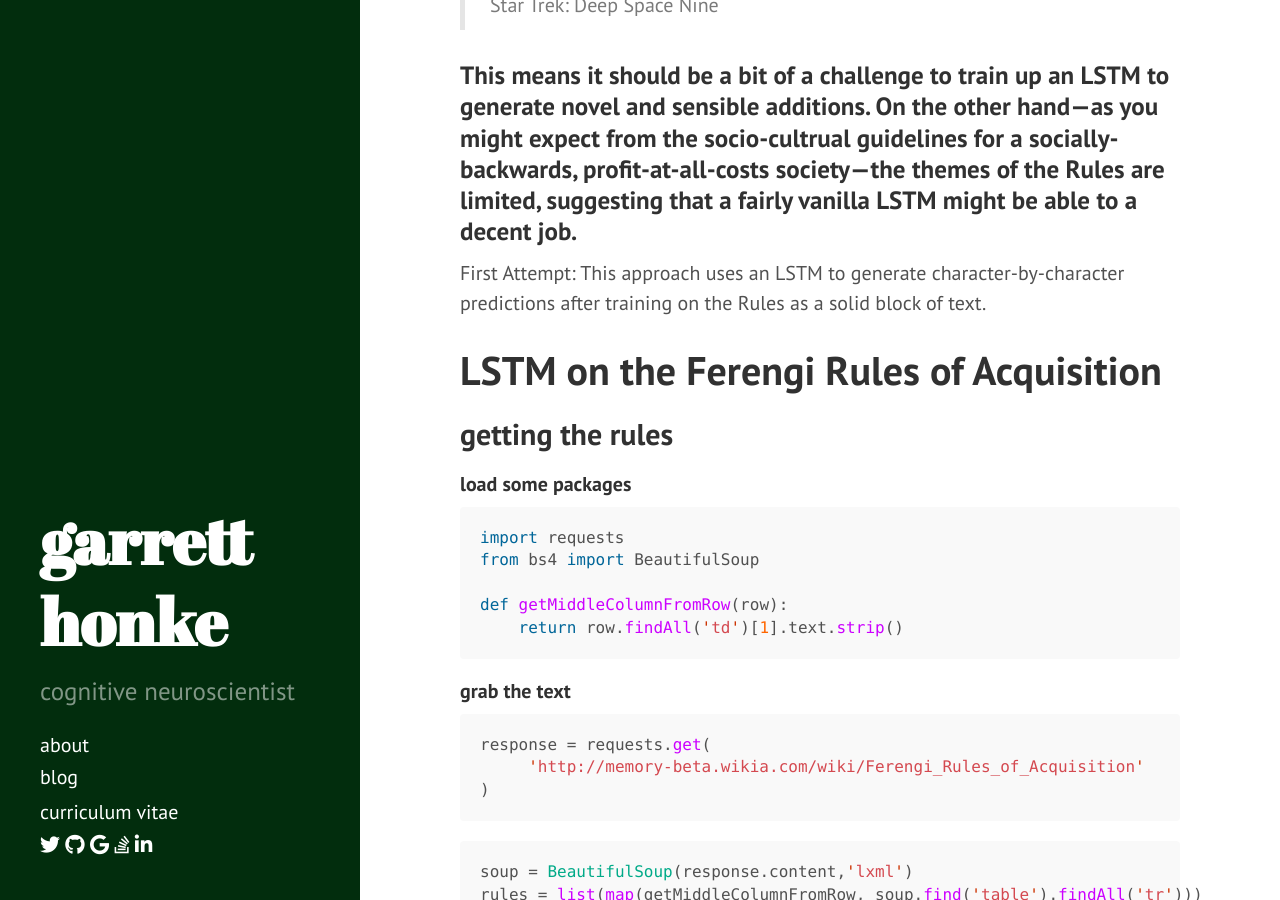
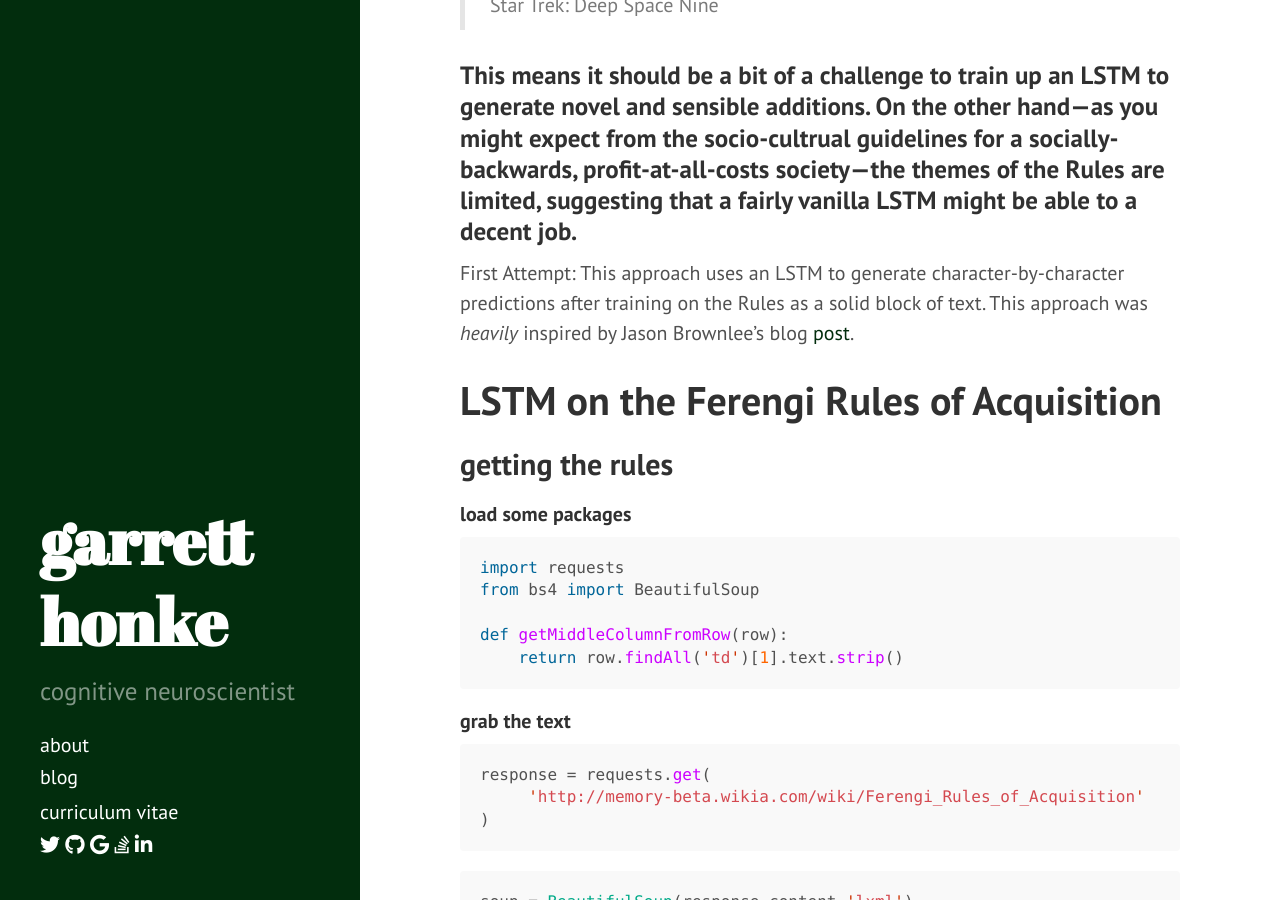
Before and after one commit to stoicml/ghonk.github.io, a Jekyll site: the page built from _posts/2017-12-20-roa-lstm.md, in a window 1280 px wide and 900 px high, scrolled down 1191 px. Built offline with Jekyll 4.4.1, drawn with Linux system fonts in a browser that asks for light colours; nearby versions of some CDN libraries; Markdown is read by kramdown in place of the engine named in the settings.

Commit message:
Update 2017-12-20-roa-lstm.md

```diff
--- a/_posts/2017-12-20-roa-lstm.md
+++ b/_posts/2017-12-20-roa-lstm.md
@@ -18,7 +18,7 @@ layout: post
 ### This means it should be a bit of a challenge to train up an LSTM to generate novel and sensible additions. On the other hand---as you might expect from the socio-cultrual guidelines for a socially-backwards, profit-at-all-costs society---the themes of the Rules are limited, suggesting that a fairly vanilla LSTM might be able to a decent job.
 
 
-First Attempt: This approach uses an LSTM to generate character-by-character predictions after training on the Rules as a solid block of text.
+First Attempt: This approach uses an LSTM to generate character-by-character predictions after training on the Rules as a solid block of text. This approach was *heavily* inspired by Jason Brownlee's blog [post](https://machinelearningmastery.com/text-generation-lstm-recurrent-neural-networks-python-keras/).
 
 
 # LSTM on the Ferengi Rules of Acquisition
```
